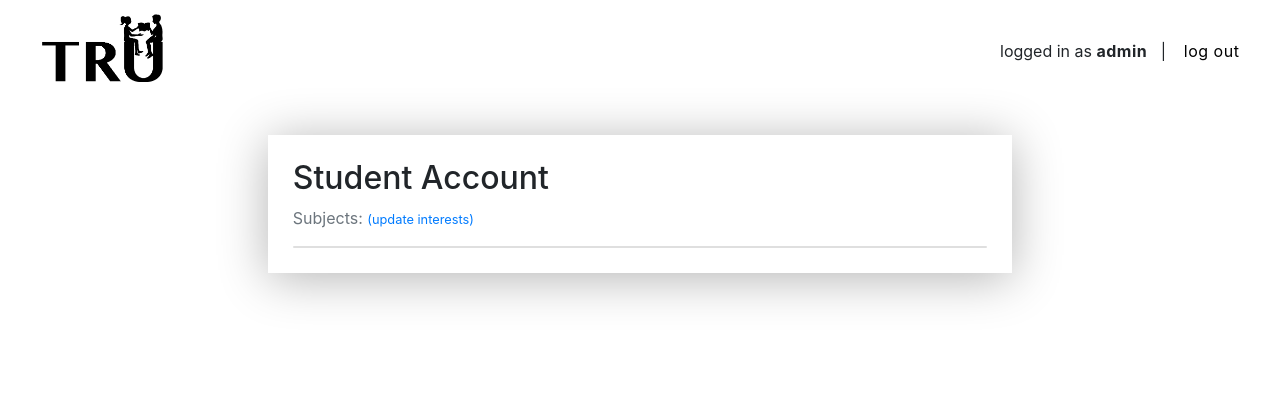
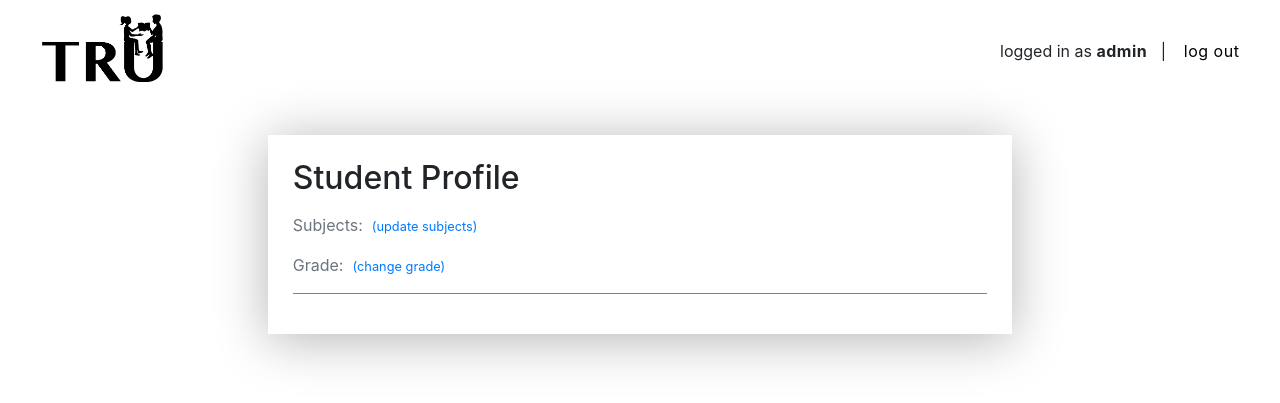
Before and after one commit to alexreents/trututoring, a Django app: page / in a window 1280 px wide. Shown: the top 403 px of the page. Run offline with Django 3.2, Linux system fonts and the light colour scheme; a user stored in the database is signed in; data comes from the database, SQL or seed files in the repository; both versions use the stored data as it was after the commit; some libraries are stand-ins or nearby versions.

Commit message:
general fixes

```diff
--- a/classroom/admin.py
+++ b/classroom/admin.py
@@ -1,8 +1,10 @@
 from django.contrib import admin
 from django.contrib.auth.admin import Group
-from classroom.models import User
+from classroom.models import User, Subject, Grade
 
 admin.site.unregister(Group)
+admin.site.register(Subject)
+admin.site.register(Grade)
 
 admin.site.site_header = 'TRU Tutoring Admin'
 
--- a/classroom/models.py
+++ b/classroom/models.py
@@ -22,10 +22,23 @@ class Subject(models.Model):
         return mark_safe(html)
 
 
+class Grade(models.Model):
+    grade_level = models.CharField(max_length=30)
+    color = models.CharField(max_length=7, default='#007bff')
+
+    def __str__(self):
+        return self.grade_level
+
+    def get_html_badge(self):
+        grade_level = escape(self.grade_level)
+        color = escape(self.color)
+        html = '<span class="badge badge-primary" style="background-color: %s">%s</span>' % (color, grade_level)
+        return mark_safe(html)
+
 class Student(models.Model):
     user = models.OneToOneField(User, on_delete=models.CASCADE, primary_key=True)
     interests = models.ManyToManyField(Subject, related_name='interested_students')
-
+    grade_level = models.ManyToManyField(Grade, related_name='leveled_students')
 
     def __str__(self):
         return self.user.username
--- a/classroom/templates/classroom/students/_header.html
+++ b/classroom/templates/classroom/students/_header.html
@@ -1,5 +1 @@
-<h2>Student Account</h2>
-<p class="text-muted">
-  Subjects:{% for subject in user.student.interests.all %} {{ subject.get_html_badge }}{% endfor %}
-  <a href="{% url 'students:student_interests' %}"><small>(update interests)</small></a>
-</p>
+<h2>Student Profile</h2>
--- a/classroom/templates/classroom/students/quiz_list.html
+++ b/classroom/templates/classroom/students/quiz_list.html
@@ -4,9 +4,18 @@
 <div class="main-card">
 
   {% include 'classroom/students/_header.html' with active='new' %}
-  <div class="card">
 
+  <div id="prof">
+    <p class="text-muted">
+      Subjects:&nbsp;{% for subject in user.student.interests.all %} {{ subject.get_html_badge }}{% endfor %}
+      <a href="{% url 'students:student_interests' %}"><small>(update subjects)</small></a>
+    </p>
+    <p class="text-muted">
+      Grade:&nbsp;{% for grade in user.student.grade_level.all %} {{ grade.get_html_badge }}{% endfor %}
+      <a href="{% url 'students:student_grade_level' %}"><small>(change grade)</small></a>
+    </p>
   </div>
+  <hr id="prof-line">
 
 </div>
 {% endblock %}
--- a/classroom/urls.py
+++ b/classroom/urls.py
@@ -8,6 +8,7 @@ urlpatterns = [
     path('students/', include(([
         path('', students.QuizListView.as_view(), name='quiz_list'),
         path('interests/', students.StudentInterestsView.as_view(), name='student_interests'),
+        path('grade_level/', students.StudentGradesView.as_view(), name='student_grade_level'),
     ], 'classroom'), namespace='students')),
 
     path('teachers/', include(([
--- a/static/css/app.css
+++ b/static/css/app.css
@@ -19,10 +19,45 @@ html {
   box-shadow: 0 5px 50px rgba(0,0,0,0.3);
 }
 
+#hit-btn {
+  background-color: white;
+  display: inline-block;
+  margin-top: 10%;
+  margin-bottom: 10%;
+  padding: 0.35em 1.2em;
+  border: 0.1em solid black;
+  border-radius: 3em;
+  box-sizing: border-box;
+  text-decoration:none;
+  font-weight:400;
+  color: black;
+  text-align:center;
+  transition: all 0.2s;
+}
+
+#hit-btn:hover{
+  color:white;
+  background-color:black;
+  text-decoration: none;
+  border: 0.1em solid black;
+  cursor: pointer;
+}
+
 /*
 START LOGIN FORMATTING
 */
 
+#prof {
+  padding-top: 1%;
+  padding-bottom: 0;
+}
+
+#prof-line {
+  border: none;
+  height: 0.5px;
+  color: grey; /* old IE */
+  background-color: grey; /* Modern Browsers */
+}
 
 .login-card {
 	background-color: white;
```
Also changed, not shown: classroom/forms.py (+16 -1 lines), classroom/templates/classroom/students/grade_level_form.html (added, +17 -0 lines), classroom/templates/classroom/students/interests_form.html (+6 -2 lines), classroom/views/students.py (+15 -1 lines), classroom/migrations/0004_auto_20200401_1740.py (added), classroom/migrations/0005_grade_color.py (added), classroom/migrations/0006_create_initial_grades.py (added), db.sqlite3.
